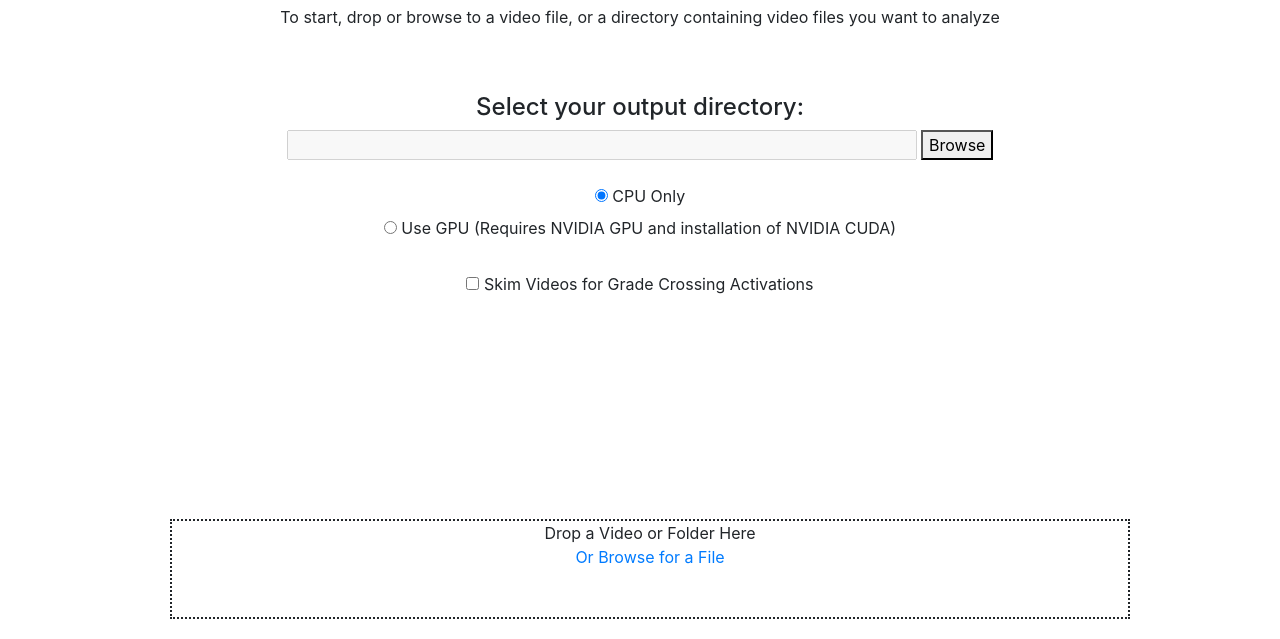
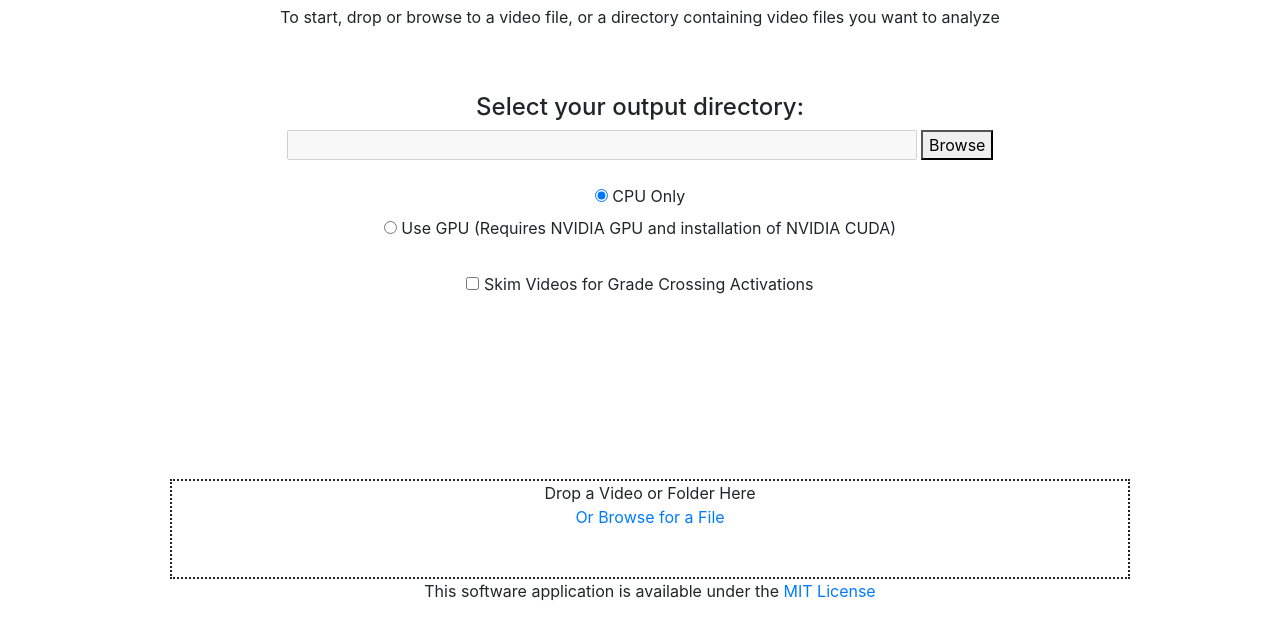
Before and after one commit to VolpeUSDOT/fra-gctd, a plain HTML site: page fra-gctd-gui/src/index.html in a window 1280 px wide. Shown: the part 161-800 px from the top of the page. Drawn offline with nearby package versions, Linux system fonts and the light colour scheme.

Commit message:
Added license info to GUI

```diff
--- a/fra-gctd-gui/src/index.html
+++ b/fra-gctd-gui/src/index.html
@@ -2,7 +2,7 @@
 <html>
   <head>
     <meta charset="UTF-8">
-    <title>Grade Crossing Trespass Detection v0.0.12</title>
+    <title>Grade Crossing Trespass Detection v0.0.13</title>
     <link rel="stylesheet" href="https://stackpath.bootstrapcdn.com/bootstrap/4.5.2/css/bootstrap.min.css" integrity="sha384-JcKb8q3iqJ61gNV9KGb8thSsNjpSL0n8PARn9HuZOnIxN0hoP+VmmDGMN5t9UJ0Z" crossorigin="anonymous">
     <link rel="stylesheet" href="assets/css/index.css">
   </head>
@@ -58,6 +58,7 @@
         <br/>
         <a href="#" id="fileBrowser">Or Browse for a File</a>
       </div>
+      <p style="text-align: center;">This software application is available under the <a href="https://opensource.org/licenses/MIT">MIT License</a></p>
       </div>
     </div>
   </div>
```
